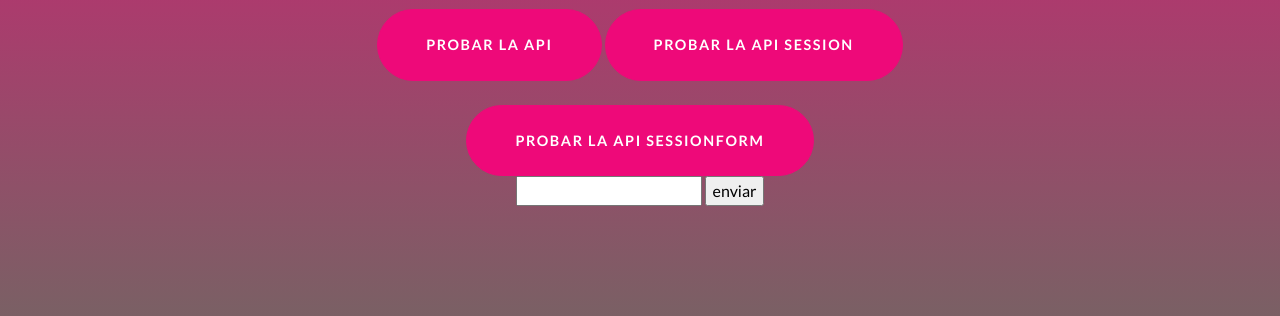
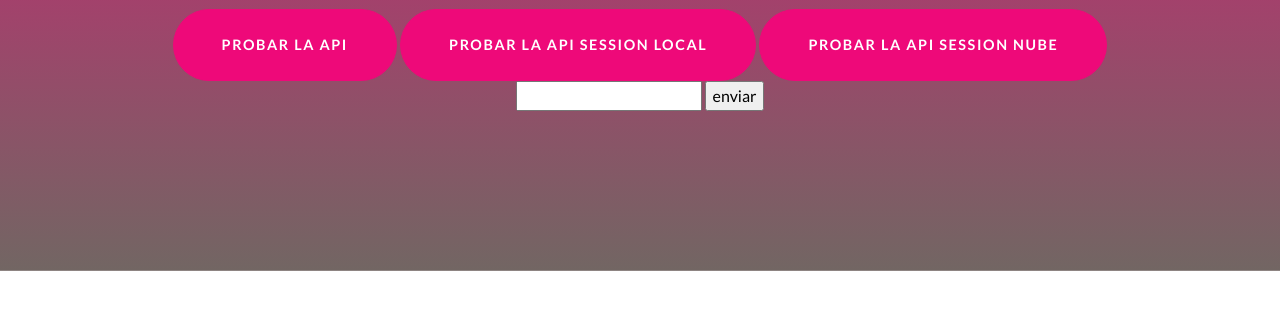
Before and after one commit to kdrodriguez/graphql-mendeley-wrapper, a website: page scr/public/index.html in a window 1280 px wide. Shown: the part 422-738 px from the top of the page. Drawn offline with Linux system fonts and the light colour scheme.

Commit message:
asignación de env.PORT al puerto de express y rutas HTML

```diff
--- a/scr/public/index.html
+++ b/scr/public/index.html
@@ -42,11 +42,8 @@
         <h3 class="masthead-subheading mb-0">API GraphQL</h3>
         <a href="playground" class="btn btn-primary btn-xl rounded-pill mt-4">Probar la API</a>
 
-        <a href="https://api.mendeley.com/oauth/authorize?client_id=6783&redirect_uri=http://localhost:4000/confirmAuth&response_type=token&scope=all&state=692055100728.785" class="btn btn-primary btn-xl rounded-pill mt-4">Probar la API session</a>
-
-        <form action="https://api.mendeley.com/oauth/authorize?client_id=6783&redirect_uri=http://localhost:4000/playground&response_type=token&scope=all&state=692055100728.786">
-          <button type="submit" class="btn btn-primary btn-xl rounded-pill mt-4">Probar la API sessionForm</button>
-        </form >
+        <a href="https://api.mendeley.com/oauth/authorize?client_id=6783&redirect_uri=http://localhost:4000/confirmAuth&response_type=token&scope=all&state=692055100728.785" class="btn btn-primary btn-xl rounded-pill mt-4">Probar la API session Local</a>
+        <a href="https://api.mendeley.com/oauth/authorize?client_id=7540&redirect_uri=https://graphql-mendeley.herokuapp.com/confirmAuth&response_type=token&scope=all&state=692055100728.785" class="btn btn-primary btn-xl rounded-pill mt-4">Probar la API session Nube</a>
          <!-- DE PRUEBA -->
          <form id="forma1" action="/myaction" method="post">
                 <input type="text" id="token" name="token"></input>
@@ -125,6 +122,8 @@
           <div class="p-5">
             <h2 class="display-4">Actividad de la API</h2>
             <p>Puede ver reportes personalizados de quienes están usando la API, además de los recursos y las operaciones más solicitadas. <a href="http://localhost:4001/activity">Ir al detalle de actividad</a></p>
+            <p>Puede ver reportes personalizados de quienes están usando la API, además de los recursos y las operaciones más solicitadas. <a href="activity">Ir al detalle de actividad /ACTIVITY</a></p>
+            <p>Puede ver reportes personalizados de quienes están usando la API, además de los recursos y las operaciones más solicitadas. <a href="https://graphql-mendeley.herokuapp.com//activity">Ir al detalle de actividad /HTTP...../ACTIVITY</a></p>
           </div>
         </div>
       </div>
--- a/scr/server.js
+++ b/scr/server.js
@@ -52,7 +52,7 @@
 nunjucks.configure(__dirname + '/public', {
   express: app
 });
-app.listen(4001);
+app.listen(process.env.PORT || 4001);
 app.use(express.static(__dirname + '/public'))
 server.express.use(cookieParser())
 
```
